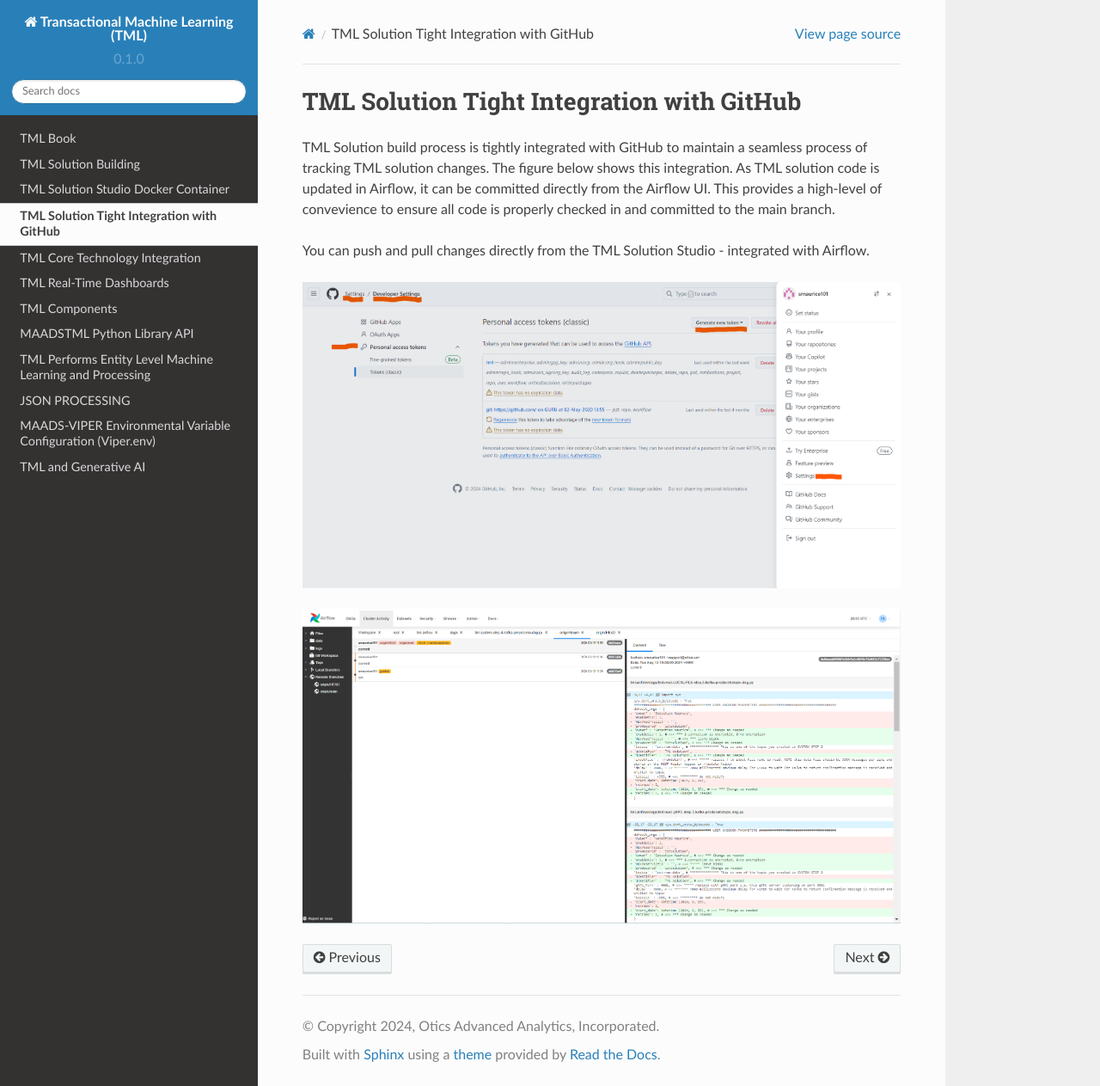
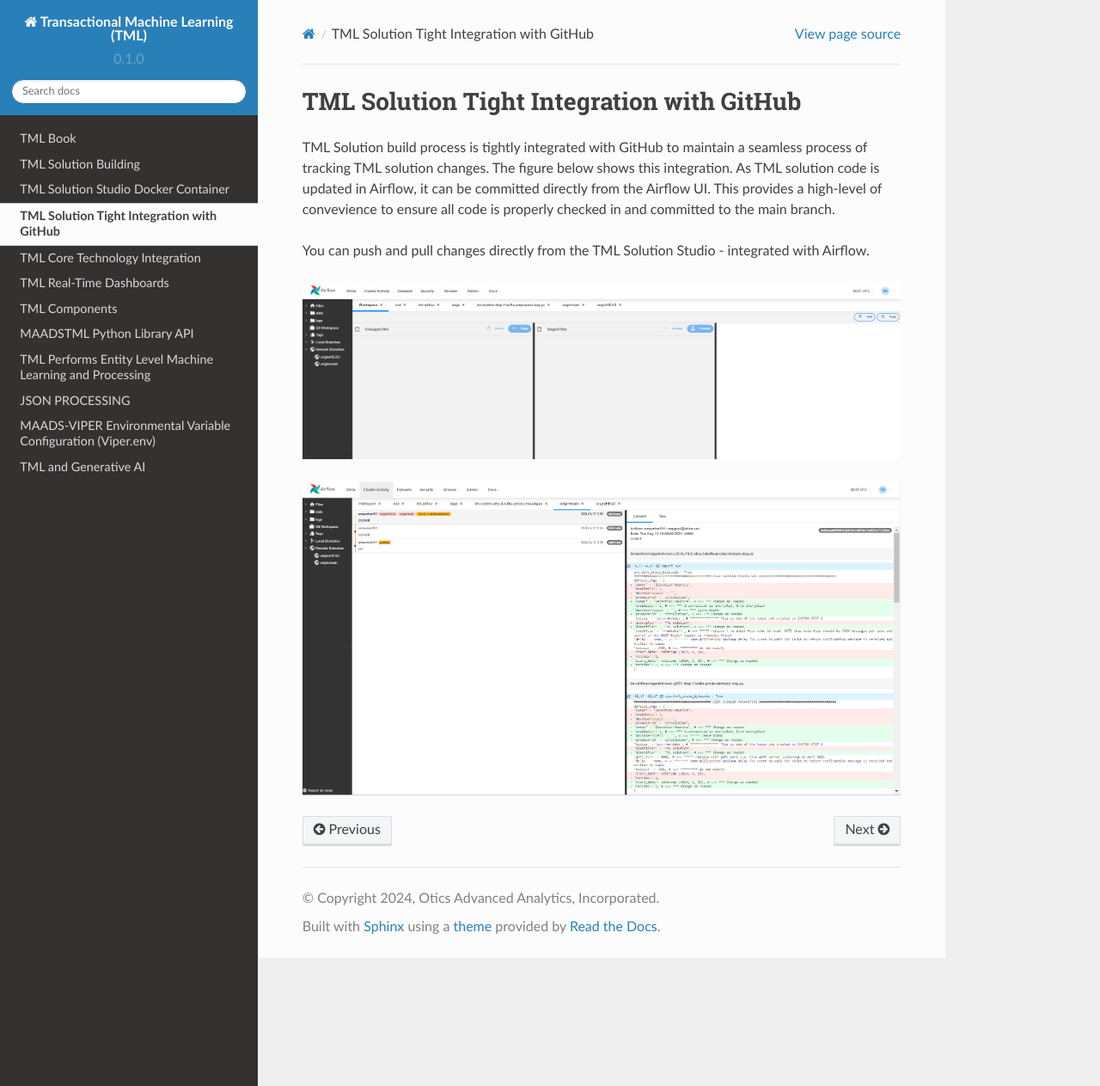
Before and after one commit to smaurice101/readthedocs, a Sphinx documentation site: the page built from docs/source/git.rst, in a window 1280 px wide and 1263 px high. Shown: the whole window at 86% size. Built offline with Sphinx 7.4.7 and the Read the Docs theme 2.0.0, drawn with Linux system fonts in a browser that asks for light colours.

Commit message:
Update git.rst

```diff
--- a/docs/source/git.rst
+++ b/docs/source/git.rst
@@ -5,6 +5,6 @@
 
 You can push and pull changes directly from the TML Solution Studio - integrated with Airflow.
 
-.. figure:: tmlgit2.png
+.. figure:: tmlgit3.png
 
 .. figure:: tmlgit.png
```
